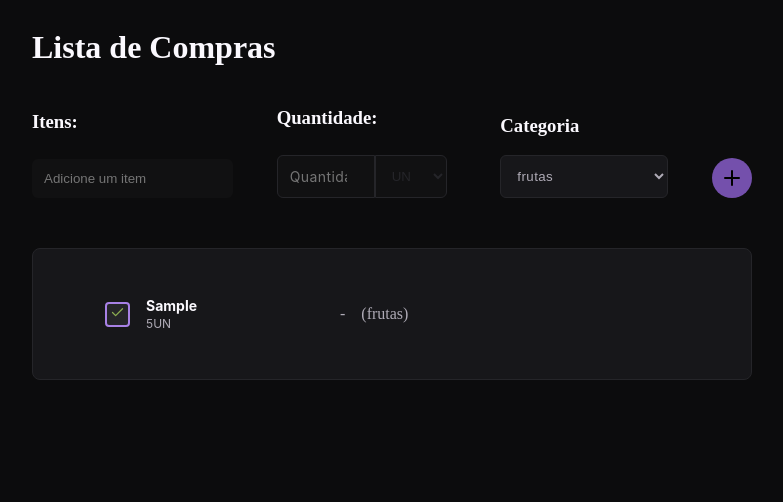
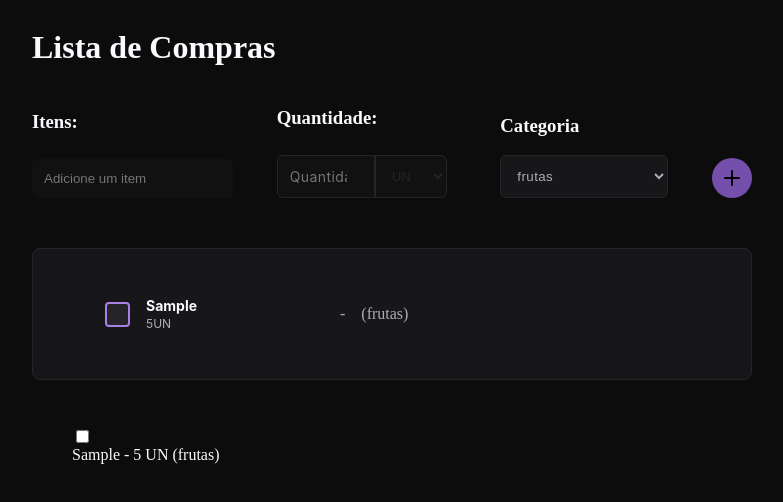
Before and after one commit to ThiagoDebiazi/shopping-list, a React (Vite) app: page / in a window 1280 px wide. Both pictures are taken after typing "Sample", "5" into the empty fields and a click on the button 979 px from the left and 178 px from the top of the page. Shown: the top 502 px of the page, without its empty margins (248-1031 px from the left). Built offline with nearby package versions, Linux system fonts and the light colour scheme.

Commit message:
trying to improove  checked items

```diff
--- a/src/App.jsx
+++ b/src/App.jsx
@@ -11,6 +11,15 @@ function App() {
   const [unidade, setUnidade] = useState('UN')
 
   const [arrayItems, setArrayItems] = useState([])
+  const [arrayMarkItem, setArrayMarkItem] = useState([])
+
+  const handleMarkItem = (index) => {
+    const novaLista = arrayItems[index]
+    if (!arrayMarkItem.includes(novaLista)) {
+      setArrayMarkItem([...arrayMarkItem, novaLista]);
+    }
+
+  }
 
 
 
@@ -26,7 +35,6 @@ function App() {
 
   }
 
-  console.log(items, categoria, quantidade, unidade)
   return (
     <><div>
       <h1>Lista de Compras</h1>
@@ -62,7 +70,7 @@ function App() {
         <ul>
           {arrayItems.map((item, index) => (
             <li className='itemsSubmited2' key={index}>
-              <Checkbox.Root className="CheckboxRoot" defaultChecked id="c1">
+              <Checkbox.Root className="CheckboxRoot" onClick={handleMarkItem(index)}>
                 <Checkbox.Indicator className="CheckboxIndicator">
                   <Check className='check' width={15} height={15} />
                 </Checkbox.Indicator>
@@ -81,6 +89,22 @@ function App() {
           ))}
         </ul>
       </div>
+      <div>
+        <ul>
+          {arrayMarkItem.map((item, index) => (
+            <li key={index}>
+              <label>
+                <input
+                  type="checkbox"
+                  className="markedItems"
+
+                />
+                {item.Itens} - {item.Quantidade} {item.Unidade} ({item.Categoria})
+              </label>
+            </li>
+          ))}
+        </ul>
+      </div>
     </div>
     </>
   )
--- a/src/index.css
+++ b/src/index.css
@@ -204,6 +204,7 @@ li {
 
 .CheckboxIndicator {
   color: var(--violet-11);
+
 }
 
 .Label {
@@ -267,3 +268,16 @@ li {
   gap: 6px;
   border-radius: 999px;
 }
+
+.markedItems {
+  display: flex;
+  padding: 16px;
+  justify-content: space-between;
+  align-self: stretch;
+  align-items: center;
+  border-radius: 8px;
+  border: 1px solid var(--gray-300);
+  background: var(--gray-400);
+  margin-top: 50px;
+
+}
```
